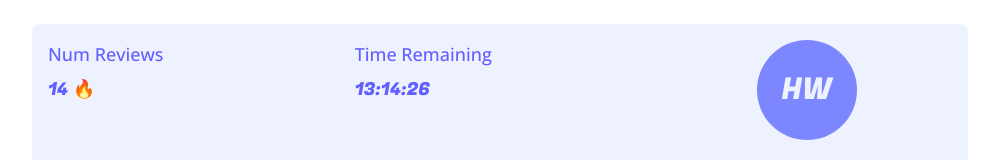
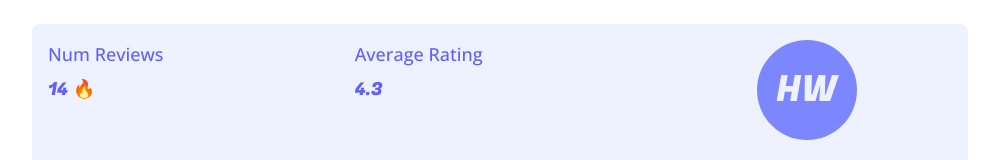
Before and after one commit to liangchow/full-stack-feedback, a Next.js app: page /dashboard in a window 1280 px wide. Shown: the part 128-288 px from the top of the page, without its empty margins (140-1139 px from the left). Built offline with nearby package versions, Linux system fonts and the light colour scheme.

Commit message:
Update Dashboard

```diff
--- a/components/Avatar.js
+++ b/components/Avatar.js
@@ -14,7 +14,7 @@ function renderAvatar(user){
     } else if (user.firstName || user.lastName){
         return (
             <div className='size-[100px] rounded-full bg-indigo-400 flex items-center justify-center'>
-                <p className={'text-3xl text-indigo-50 '+fugaz.className}>{user.firstName[0]}{user.lastName[0]}</p>
+                <p className={'text-4xl text-indigo-50 '+fugaz.className}>{user.firstName[0]}{user.lastName[0]}</p>
             </div>
         )
     }
--- a/components/Dashboard.js
+++ b/components/Dashboard.js
@@ -13,13 +13,23 @@ export default function Dashboard() {
 
   const statuses = {
     num_reviews: 14,
-    time_remaining: '13:14:26',
+    average_rating: 4.3,
   }
+
+
+
 
   const [todos, setTodos] = useState([
     {firstName: "Joe", lastName: "Doe", comment: "You are awesome!", rating: 5, show: true, src: ""},
     {firstName: "Simone", lastName: "Ming", comment: "You're the best ;) I have not met people like you. I am wishing you the best in your future endeavors", rating: 5, show: true, src: ""},
   ])
+
+    function countValues(){
+    let avg_rating = todos.map(todo => todo.rating)
+
+    return console.log(avg_rating)
+
+  }
 
   const [show, setShow] = useState(true)
 
```
